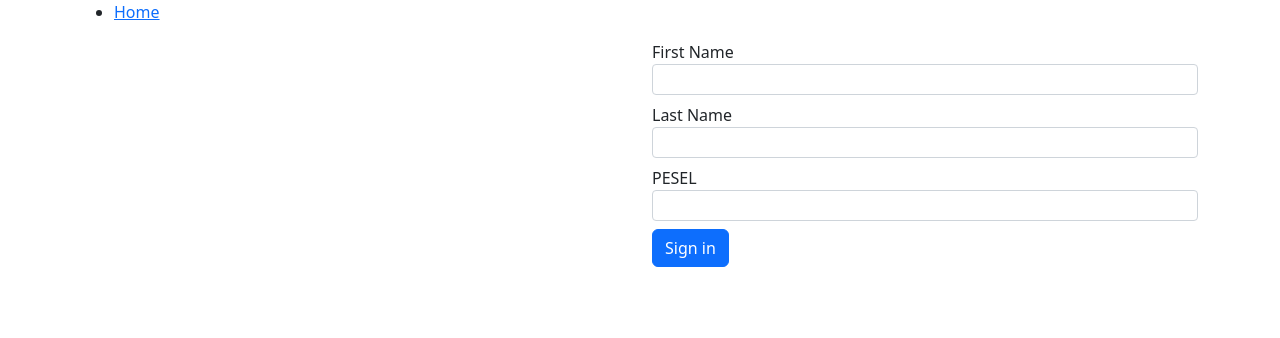
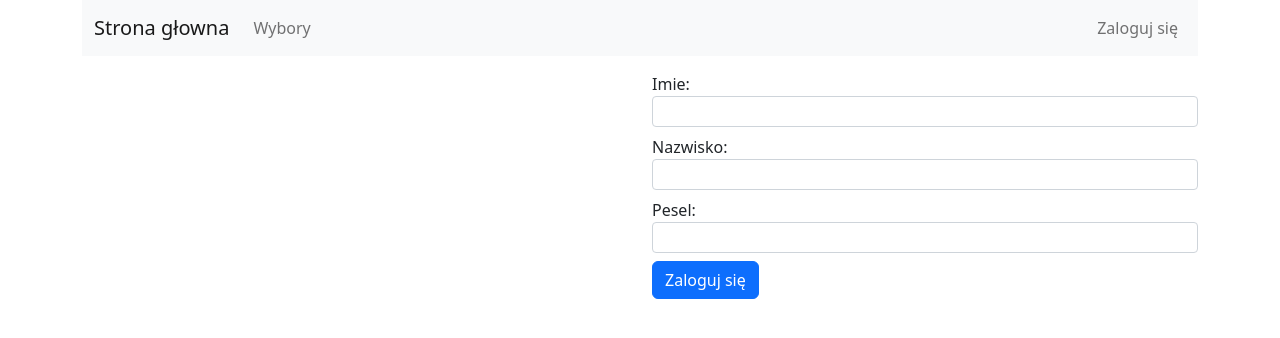
Before and after one commit to piotrsz1234/Elections, a Django app: template wybory/templates/login.html in a window 1280 px wide. Shown: the top 338 px of the page. Run offline with Django 4.2, Linux system fonts and the light colour scheme; the template is opened without the code that fills it: values that come from a table or form of the project are taken from there, others are empty.

Commit message:
add login form

```diff
--- a/mainapp/urls.py
+++ b/mainapp/urls.py
@@ -1,12 +1,11 @@
 from django.urls import path, include
 from django.contrib import admin
-from django.views.generic import RedirectView
-from wybory.views import login, loginUser
+from .views import login, logout, home
 
 urlpatterns = [
     path('admin/', admin.site.urls),
     path('wybory/', include('wybory.urls')),
-    path('', RedirectView.as_view(url='wybory/', permanent=True)),
-    path('login', login, name='login'),
-    path('loginUser', loginUser, name='loginUser'),
+    path('', home, name='home'),
+    path('login/', login, name='login'),
+    path('logout/', logout, name='logout'),
 ]
--- a/wybory/forms.py
+++ b/wybory/forms.py
@@ -1,4 +1,7 @@
 from django import forms
+from django.core.exceptions import ValidationError
+
+from .models import Osoba
 
 
 class VoteForm(forms.Form):
@@ -7,5 +10,41 @@ class VoteForm(forms.Form):
         super().__init__(*args, **kwargs)
         self.fields['kandydaci'] = forms.ChoiceField(choices=candidates, widget=forms.RadioSelect)
 
+    kandydaci = forms.ChoiceField()
 
-    kandydaci = forms.ChoiceField()
+
+class LoginForm(forms.Form):
+    imie = forms.CharField(max_length=20)
+    nazwisko = forms.CharField(max_length=50)
+    pesel = forms.CharField(max_length=11)
+
+    def clean_pesel(self):
+        pesel = self.cleaned_data['pesel']
+
+        if len(pesel) != 11:
+            raise ValidationError("Pesel musi mieć długość 11 cyfr")
+        if not pesel.isnumeric():
+            raise ValidationError("Pesel musi składać się tylko z cyfr")
+
+        return pesel
+
+
+    def clean(self):
+        cleaned_data = super().clean()
+        pesel = cleaned_data.get('pesel')
+        imie = cleaned_data.get('imie')
+        nazwisko = cleaned_data.get('nazwisko')
+
+        if pesel and imie and nazwisko:
+            osoba = Osoba.objects.filter(pesel=pesel)
+            if not osoba:
+                raise ValidationError("Nie ma takiej osoby")
+            elif osoba[0].imie != imie or osoba[0].nazwisko != nazwisko:
+                raise ValidationError("Nie ma takiej osoby")
+
+
+    def __init__(self, *args, **kwargs):
+        super(LoginForm, self).__init__(*args, **kwargs)
+        self.fields['pesel'].widget.attrs['class'] = 'form-control form-control-sm'
+        self.fields['imie'].widget.attrs['class'] = 'form-control form-control-sm'
+        self.fields['nazwisko'].widget.attrs['class'] = 'form-control form-control-sm'
--- a/wybory/models.py
+++ b/wybory/models.py
@@ -15,7 +15,7 @@ class Wybory(models.Model):
 class Osoba(models.Model):
     imie = models.CharField(max_length=20)
     nazwisko = models.CharField(max_length=50)
-    pesel = models.CharField(max_length=11)
+    pesel = models.CharField(max_length=11, unique=True)
 
     def __str__(self):
         return f'{self.imie} {self.nazwisko}'
@@ -28,7 +28,7 @@ class OsobaWybory(models.Model):
     czyKandydat = models.BooleanField(default=False)
 
     def __str__(self):
-        return f'{self.OsobaId.imie} {self.OsobaId.nazwisko}'
+        return f'{self.OsobaId.imie} {self.OsobaId.nazwisko} - {self.wyboryId.nazwa}'
 
 
 class Glos(models.Model):
--- a/wybory/templates/base.html
+++ b/wybory/templates/base.html
@@ -15,23 +15,38 @@
 <div class="container col-12">
     <!-- sidebar -->
     {% block sidebar %}
-        <ul class="sidebar-nav">
-            <li><a href="{% url 'index' %}">Home</a></li>
-{#            <li><a href="{% url 'books' %}">All books</a></li>#}
-{#            <li><a href="{% url 'authors' %}">All authors</a></li>#}
-{#            {% if user.is_authenticated %}#}
-{#                <li>User: {{ user.get_username }}</li>#}
-{#                <li><a href="{% url 'my-borrowed' %}">My Borrowed</a></li>#}
-{#                <li><a href="{% url 'logout' %}?next={{ request.path }}">Logout</a></li>#}
-{#            {% else %}#}
-{#                <li><a href="{% url 'login' %}?next={{ request.path }}">Login</a></li>#}
-{#            {% endif %}#}
-        </ul>
+        <nav class="navbar navbar-expand-lg bg-light">
+            <div class="container-fluid">
+                <a class="navbar-brand" href="{% url 'home' %}">Strona głowna</a>
+                <div class="collapse navbar-collapse" id="navbarSupportedContent">
+                    <ul class="navbar-nav me-auto mb-2 mb-lg-0">
+                        <li class="nav-item">
+                            <a class="nav-link" aria-current="page" href="{% url 'index' %}">Wybory</a>
+                        </li>
+                    </ul>
+                </div>
+                <div>
+                    <ul class="navbar-nav me-auto mb-2 mb-lg-0">
+                        {% if request.session.UserID %}
+                            <li class="nav-item">
+                                <a class="nav-link" href="/admin">Strona Administracyjna</a>
+                            </li>
+                            <li class="nav-item">
+                                <a class="nav-link" href="{% url 'logout' %}">Wyloguj się</a>
+                            </li>
+                        {% else %}
+                            <li class="nav-item">
+                                <a class="nav-link" href="{% url 'login' %}">Zaloguj się</a>
+                            </li>
+                        {% endif %}
+                    </ul>
+                </div>
+            </div>
+        </nav>
     {% endblock %}
 
     <!-- content -->
     {% block content %}{% endblock %}
-{#    {{ body }}#}
 </div>
 </body>
 </html>
--- /dev/null
+++ b/wybory/templates/home.html
@@ -0,0 +1,5 @@
+{% extends "base.html" %}
+
+{% block content %}
+    <h1>Strona z wyborami</h1>
+{% endblock %}
--- a/wybory/templates/index.html
+++ b/wybory/templates/index.html
@@ -4,6 +4,8 @@
     <div>Welcome {{ user.imie }} {{ user.nazwisko }}</div>
 
     {% for election in elections %}
-        <div>{{ election.wyboryId.nazwa }}: {{ election.wyboryId.poczatekWyborow }} {{ election.wyboryId.koniecWyborow }}</div>
+        <div>{{ election.wyboryId.nazwa }}: {{ election.wyboryId.poczatekWyborow }} {{ election.wyboryId.koniecWyborow }}
+            - <a href="{% url 'vote' election.wyboryId_id %}">głosuj</a> /
+            <a href="{% url 'electionResults' election.wyboryId_id %}">wyniki</a></div>
     {% endfor %}
 {% endblock %}
--- a/wybory/templates/login.html
+++ b/wybory/templates/login.html
@@ -1,35 +1,59 @@
 {% extends "base.html" %}
 
 {% block content %}
-    <form action="/loginUser" method="post">
+    <div class="row">
+        <div class="col-6 offset-6">
+            <div class="form-group">
+                <ul>
+                    {% for error in form.non_field_errors %}
+                        <li><strong>{{ error }}</strong></li>
+                    {% endfor %}
+                </ul>
+            </div>
+        </div>
+    </div>
+
+    <form action="" method="post">
         {% csrf_token %}
         <div class="row">
             <div class="col-6 offset-6">
                 <div class="form-group">
-                    <label class="required label">First Name</label>
-                    <input class="form-control form-control-sm" name="firstName"/>
+                    {{ form.imie.errors }}
+                    {{ form.imie.label_tag }}
+                    {{ form.imie }}
                 </div>
             </div>
         </div>
+
         <div class="row mt-2">
             <div class="col-6 offset-6">
                 <div class="form-group">
-                    <label class="required label">Last Name</label>
-                    <input class="form-control form-control-sm" name="lastName"/>
+                    {{ form.nazwisko.errors }}
+                    {{ form.nazwisko.label_tag }}
+                    {{ form.nazwisko }}
                 </div>
             </div>
         </div>
+
         <div class="row mt-2">
             <div class="col-6 offset-6">
                 <div class="form-group">
-                    <label class="required label">PESEL</label>
-                    <input class="form-control form-control-sm" name="pesel" minlength="11" maxlength="11"/>
+                    {% if form.pesel.errors %}
+                        <ul>
+                            {% for error in form.pesel.errors %}
+                                <li><strong>{{ error|escape }}</strong></li>
+                            {% endfor %}
+                        </ul>
+                    {% endif %}
+                    {{ form.pesel.label_tag }}
+                    {{ form.pesel }}
                 </div>
             </div>
         </div>
+
         <div class="row mt-2">
             <div class="col-6 offset-6">
-                <button type="submit" class="btn btn-primary">Sign in</button>
+                <input type="submit" class="btn btn-primary" value="Zaloguj się">
             </div>
         </div>
     </form>
--- a/wybory/urls.py
+++ b/wybory/urls.py
@@ -5,5 +5,5 @@ from . import views
 urlpatterns = [
     path('', views.index, name='index'),
     path('vote/<int:election_id>', views.vote, name='vote'),
-    path('electionResults/<int:election_id>', views.electionResults, name='electionResults'),
+    path('electionResults/<int:election_id>', views.election_results, name='electionResults'),
 ]
```
Also changed, not shown: mainapp/views.py (added, +27 -0 lines), wybory/decorator.py (added, +13 -0 lines), wybory/templates/electionResults.html (added, +11 -0 lines), wybory/templates/wybory/electionResults.html (deleted, +0 -7 lines), wybory/views.py (+66 -48 lines), wybory/templates/vote.html (renamed from wybory/templates/wybory/vote.html).
